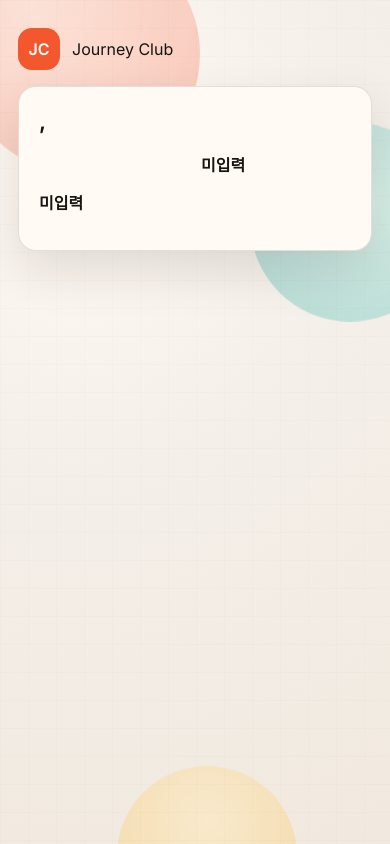
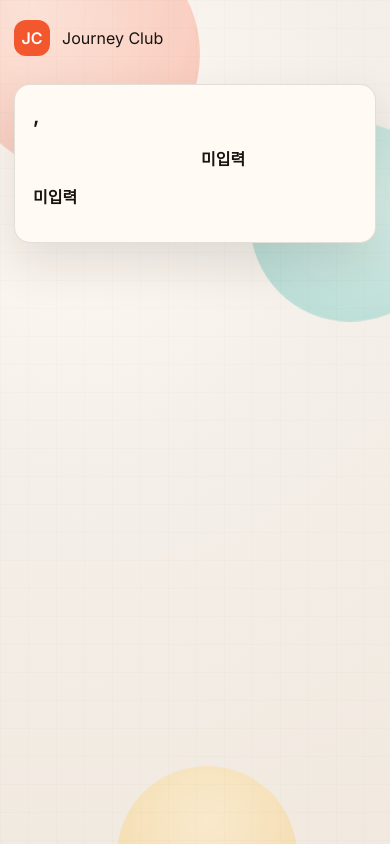
Before and after one commit to b-hyoung/Travel-JC, a Django app: template Django_signup/accounts/templates/accounts/dashboard.html in a window 390 px wide. Run offline with Django 5.2, Linux system fonts and the light colour scheme; the template is opened without the code that fills it, so the values that code supplies are empty; some web fonts are replaced.

Commit message:
임시저장

```diff
--- a/Django_signup/accounts/static/accounts/styles.css
+++ b/Django_signup/accounts/static/accounts/styles.css
@@ -431,6 +431,74 @@ input:focus {
   transform: translateY(0);
 }
 
+@media (max-width: 560px) {
+  .page {
+    padding: 20px 14px 36px;
+  }
+
+  .topbar {
+    flex-direction: column;
+    align-items: flex-start;
+  }
+
+  .brand-mark {
+    width: 36px;
+    height: 36px;
+    border-radius: 12px;
+  }
+
+  .card {
+    padding: 18px;
+    border-radius: 16px;
+  }
+
+  .card-header h1,
+  .card-header h2 {
+    font-size: 1.3rem;
+  }
+
+  .card-header p {
+    font-size: 0.95rem;
+  }
+
+  input[type="text"],
+  input[type="email"],
+  input[type="password"],
+  input[type="tel"] {
+    font-size: 16px;
+  }
+
+  .checkbox {
+    align-items: flex-start;
+  }
+
+  .card-footer {
+    flex-direction: column;
+    align-items: flex-start;
+  }
+
+  .profile-grid {
+    grid-template-columns: repeat(auto-fit, minmax(120px, 1fr));
+  }
+
+  .lang-grid {
+    grid-template-columns: repeat(2, minmax(0, 1fr));
+  }
+
+  .toast-stack {
+    left: 50%;
+    right: auto;
+    transform: translateX(-50%);
+    width: calc(100% - 24px);
+  }
+}
+
+@media (max-width: 380px) {
+  .lang-grid {
+    grid-template-columns: 1fr;
+  }
+}
+
 @media (min-width: 640px) {
   .page {
     padding: 40px 24px 56px;
```
Also changed, not shown: Django_signup/accounts/templates/accounts/signup.html (+4 -8 lines), Django_signup/db.sqlite3.
